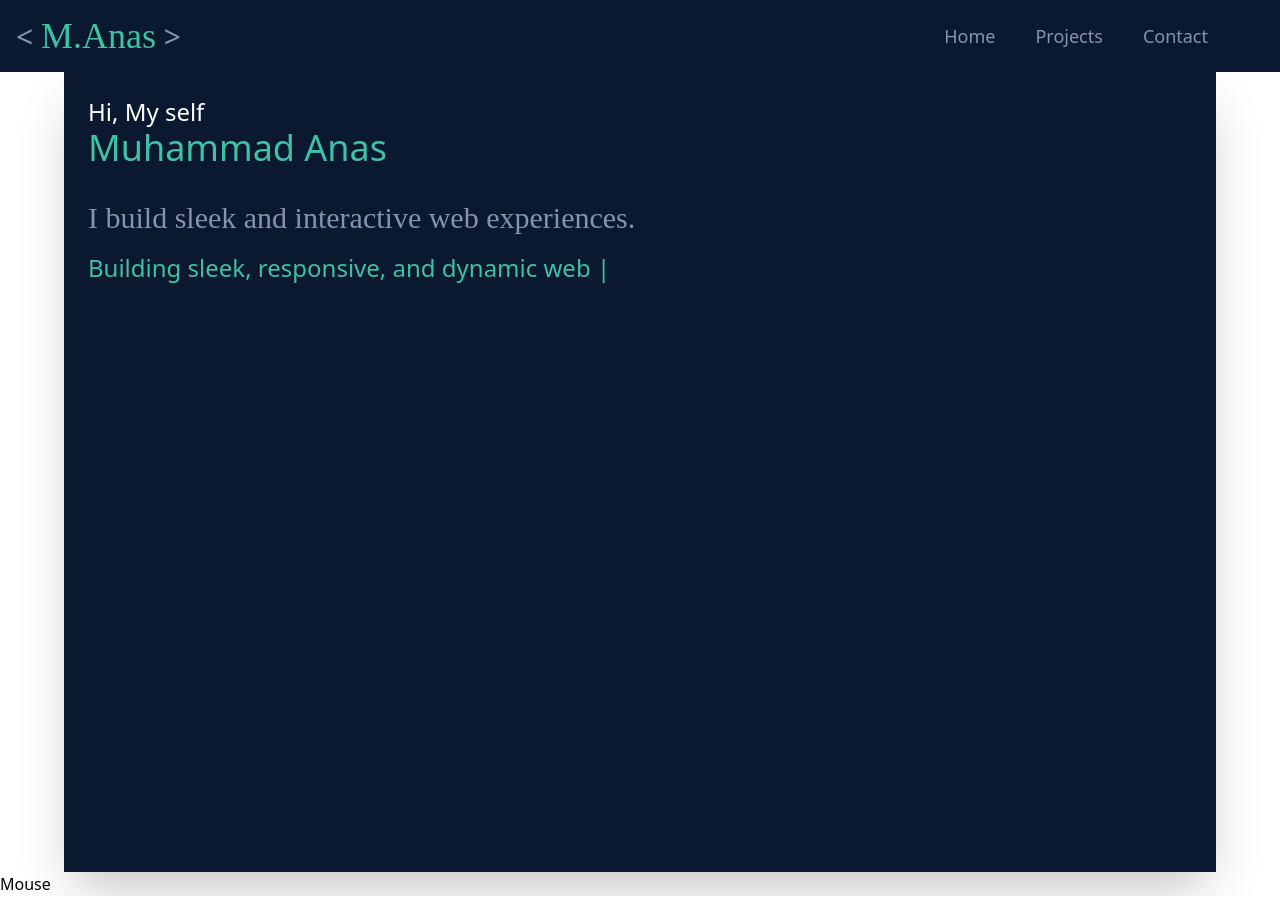
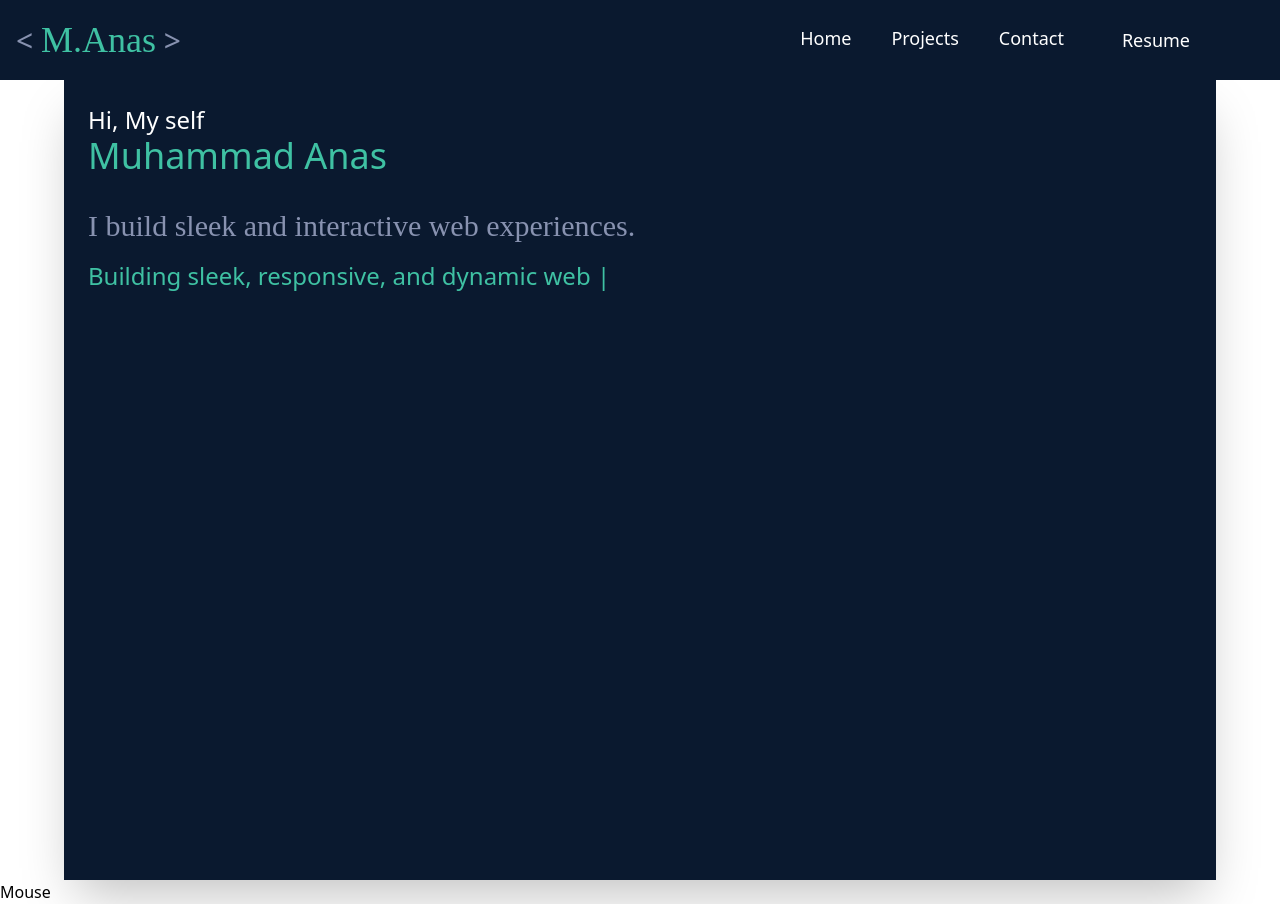
Before and after one commit to anas0723/Portfolio, a React (Vite) app: page / in a window 1280 px wide. Built offline with nearby package versions, Linux system fonts and the light colour scheme.

Commit message:
add resume and work sam issue

```diff
--- a/src/components/header.jsx
+++ b/src/components/header.jsx
@@ -6,6 +6,7 @@ const links = [
   { title: "Home", link: "#About" },
   { title: "Projects", link: "#Project" },
   { title: "Contact", link: "#Contact" },
+  // { title: "Resume", link: "#Resume"}
 ];
 
 export default function Header() {
@@ -14,9 +15,9 @@ export default function Header() {
   return (
     <header className="custom-bg flex justify-between items-center w-full p-4 relative">
       <h1>
-        <a href="/" className="text-3xl">
+        <a href="/" className="text-3xl text-right relative group">
           {decode("&lt")}{" "}
-          <span className="specific-color allura-regular text-4xl underline-duration-1000 transition-all duration-800 hover:underline hover:decoration-2">
+          <span className="specific-color allura-regular text-4xl relative after:content-[''] after:absolute after:left-0 after:bottom-0 after:w-0 after:h-[2px] after:bg-[#3fc1a3] after:transition-all after:duration-300 after:ease-in-out group-hover:after:w-full">
             M.Anas
           </span>{" "}
           {decode("&gt")}
@@ -34,26 +35,46 @@ export default function Header() {
       {/* Desktop Menu (Hidden on Small Screens) */}
       <ul className="hidden sm:flex text-lg justify-evenly gap-10 mr-14">
         {links.map((item, i) => (
-          <li
-            className="navlinkStyle hover:underline hover:decoration-[#3fc1a3] decoration-2"
-            key={i}
-          >
-            <a href={item.link}>{item.title}</a>
+          <li className="navlinkStyle py-2 text-right relative group" key={i}>
+            <a
+              className="relative text-white after:content-[''] after:absolute after:right-0 after:bottom-0 after:w-0 after:h-[2px] after:bg-[#3fc1a3] after:transition-all after:duration-300 after:ease-in-out group-hover:after:w-full after:left-0"
+              href={item.link}
+            >
+              {item.title}
+            </a>
           </li>
         ))}
+        <li className="w-full flex justify-end ">
+          <a
+            className="rounded-2xl text-white px-4  py-2 border-2 border-transparent hover:border-sky-500 shadow-none hover:shadow-lg hover:shadow-sky-500 transition-all duration-300"
+            href="#resume"
+          >
+            Resume
+          </a>
+        </li>
       </ul>
 
       {/* Mobile Menu (Visible when Hamburger is Open) */}
       {isHamburgerOpen && (
         <ul className="mobile-screen flex flex-col items-end absolute top-full right-0 w-full bg-[#0a192f] py-4 px-6 sm:hidden">
           {links.map((item, i) => (
-            <li
-              className="navlinkStyle py-2 text-right hover:underline hover:decoration-[#3fc1a3] decoration-2"
-              key={i}
-            >
-              <a href={item.link}>{item.title}</a>
+            <li className="navlinkStyle py-2 text-right relative group" key={i}>
+              <a
+                href={item.link}
+                className="relative text-white after:content-[''] after:absolute after:right-0 after:bottom-0 after:w-0 after:h-[2px] after:bg-[#3fc1a3] after:transition-all after:duration-300 after:ease-in-out group-hover:after:w-full after:left-0"
+              >
+                {item.title}
+              </a>
             </li>
           ))}
+          <li className="w-full flex justify-end mt-2">
+            <a
+              className="rounded-2xl text-white px-4 py-2 border-2 border-transparent hover:border-amber-500 shadow-none hover:shadow-lg hover:shadow-amber-500 transition-all duration-300"
+              href="/resume"
+            >
+              Resume
+            </a>
+          </li>
         </ul>
       )}
     </header>
```
